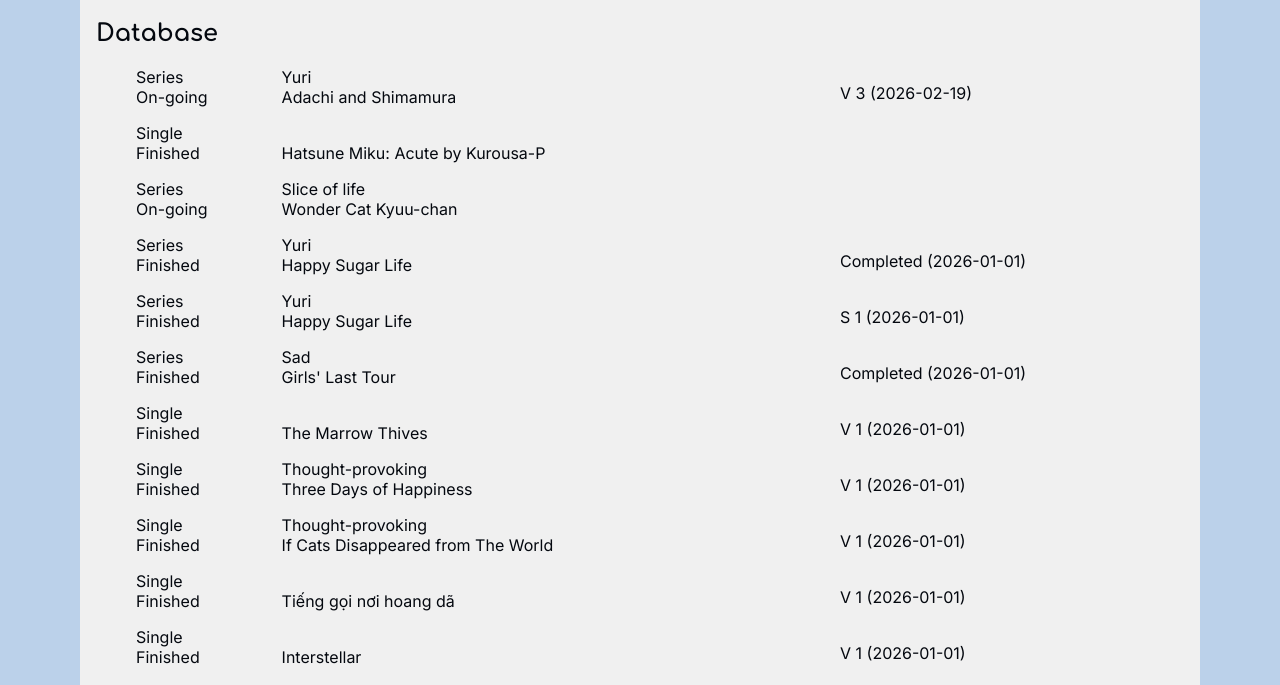
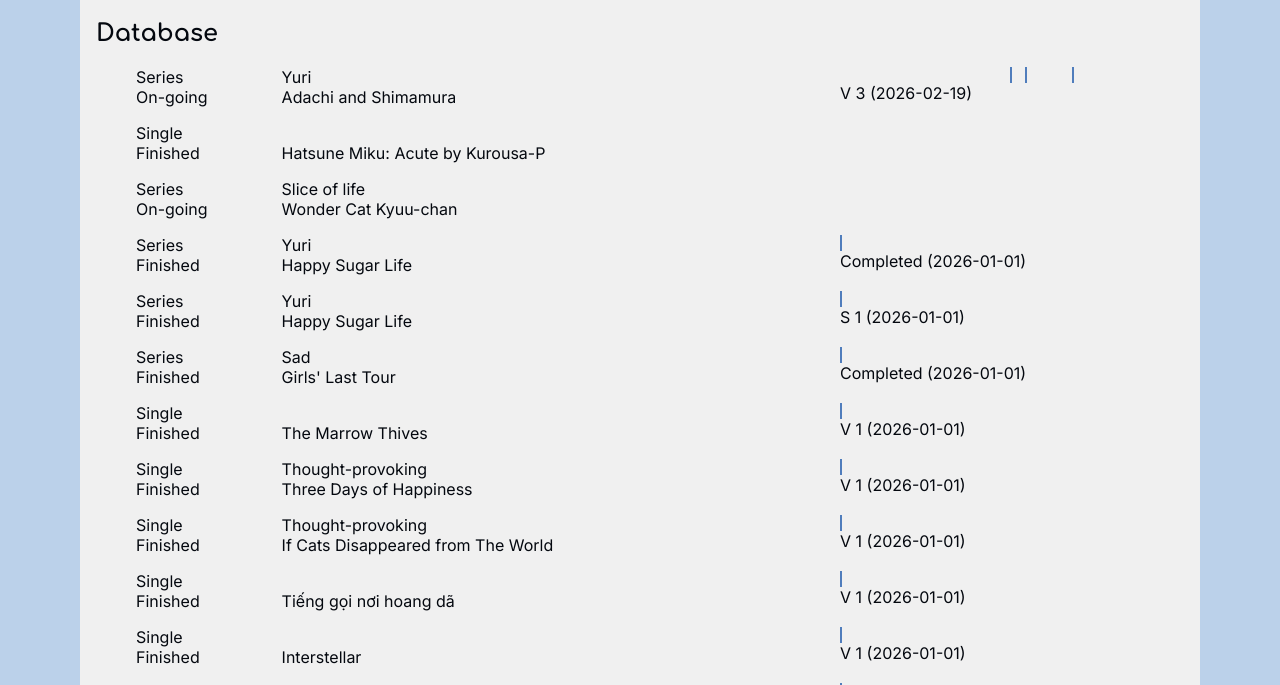
Before and after one commit to LukeNK/media-tracker, a website: page index.html in a window 1280 px wide. Shown: the part 106-791 px from the top of the page. Drawn offline with Linux system fonts and the light colour scheme; no server answers.

Commit message:
Fix missing timeline

```diff
--- a/index.html
+++ b/index.html
@@ -96,7 +96,8 @@ const timelineBar = document.getElementById('timeline');
             activity.appendChild(itemProgress);
             latestActivity = key;
 
-            timelineBar.appendChild(itemProgress); // fill the timeline
+            // fill the timeline
+            timelineBar.appendChild(itemProgress.cloneNode());
         }
         if (latestActivity)
             activity.innerHTML += `<p>${entry.activity[latestActivity]} (${latestActivity})</p>`;
```
